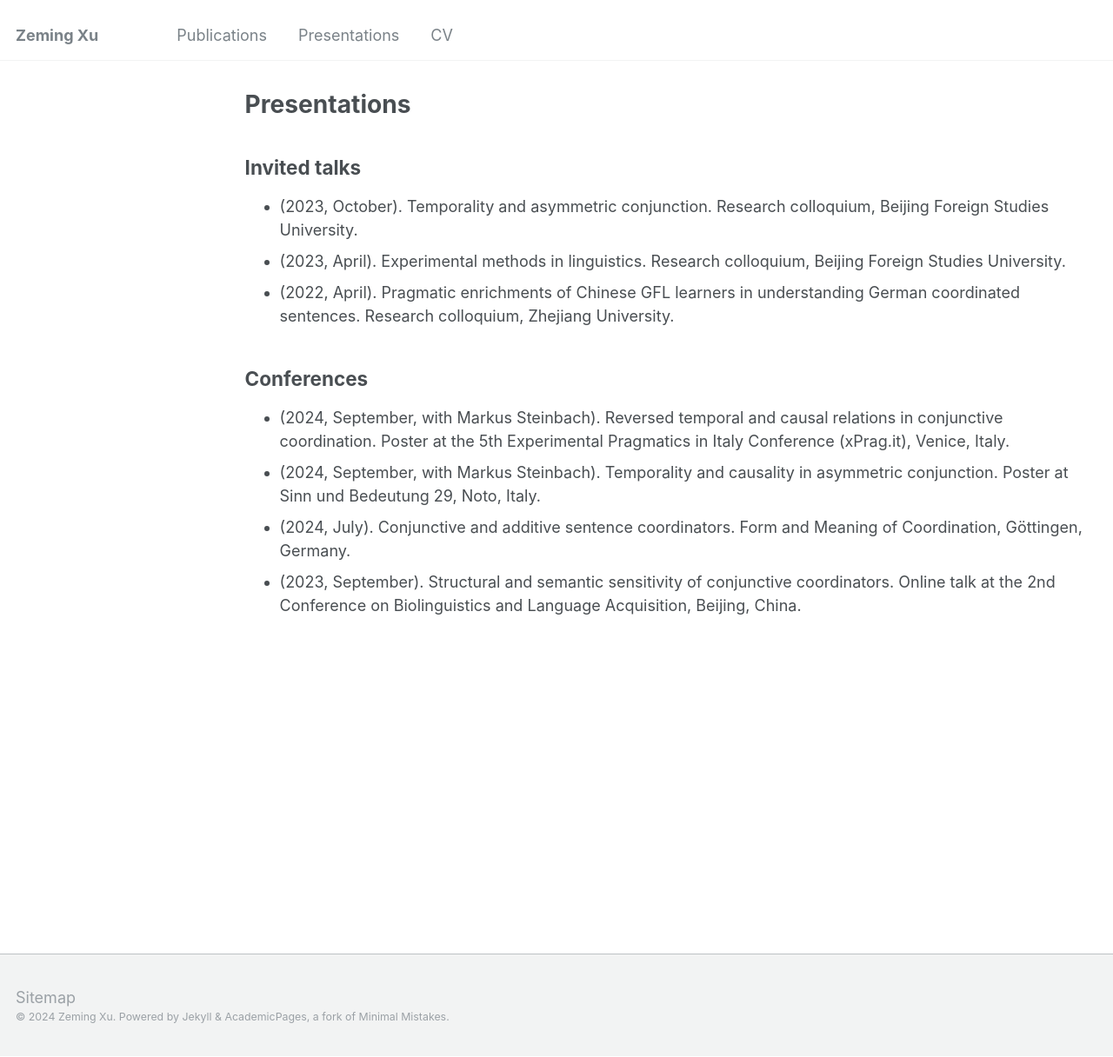
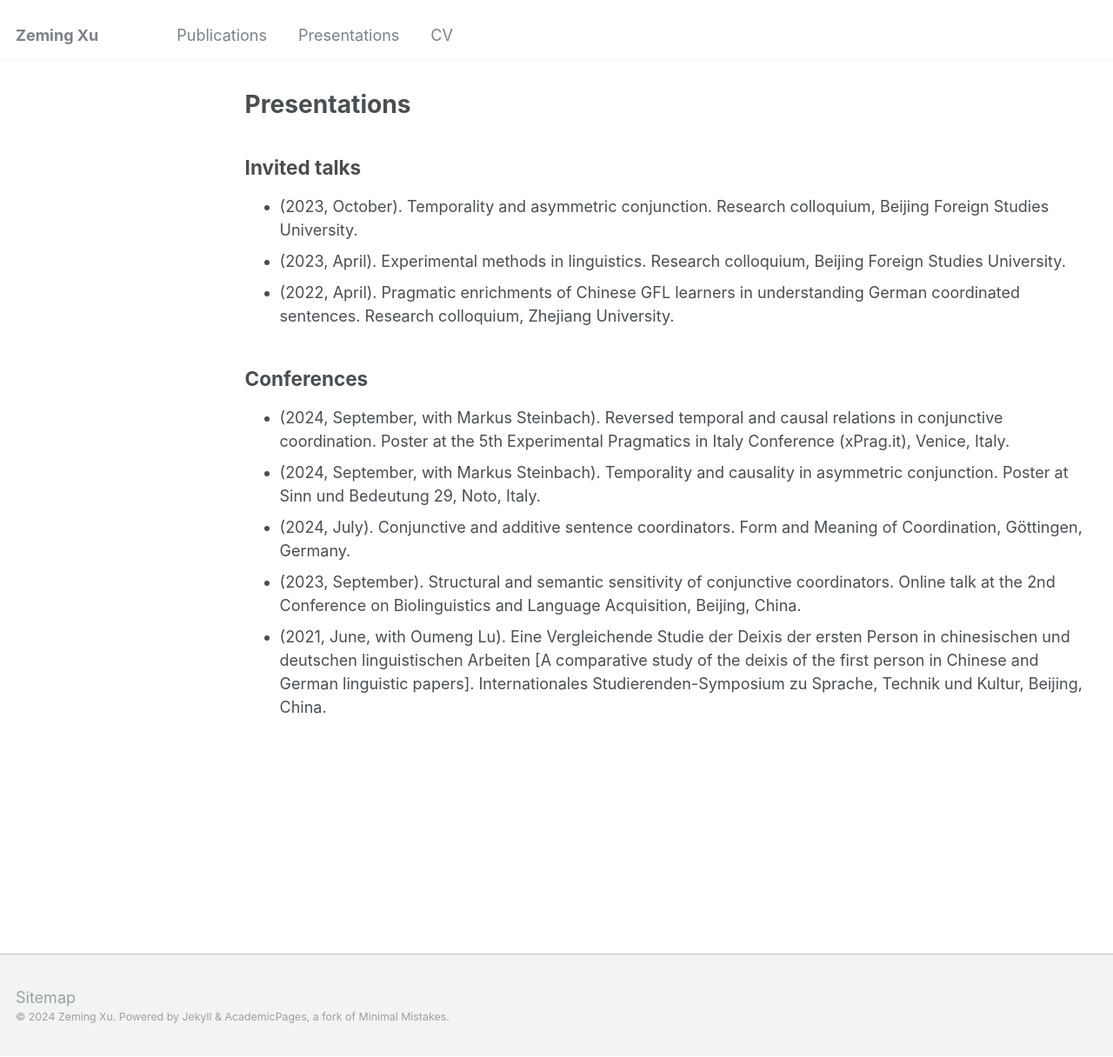
Before and after one commit to xu-zeming/xu-zeming.github.io, a Jekyll site: the page built from _pages/presentations.md, in a window 1280 px wide and 1216 px high. Shown: the whole window at 87% size. Built offline with Jekyll 4.4.1, drawn with Linux system fonts in a browser that asks for light colours.

Commit message:
Update presentations.md

```diff
--- a/_pages/presentations.md
+++ b/_pages/presentations.md
@@ -18,3 +18,4 @@ Conferences
 * (2024, September, with Markus Steinbach). Temporality and causality in asymmetric conjunction. Poster at Sinn und Bedeutung 29, Noto, Italy.
 * (2024, July). Conjunctive and additive sentence coordinators. Form and Meaning of Coordination, Göttingen, Germany.
 * (2023, September). Structural and semantic sensitivity of conjunctive coordinators. Online talk at the 2nd Conference on Biolinguistics and Language Acquisition, Beijing, China.
+* (2021, June, with Oumeng Lu). Eine Vergleichende Studie der Deixis der ersten Person in chinesischen und deutschen linguistischen Arbeiten [A comparative study of the deixis of the first person in Chinese and German linguistic papers]. Internationales Studierenden-Symposium zu Sprache, Technik und Kultur, Beijing, China.
```
